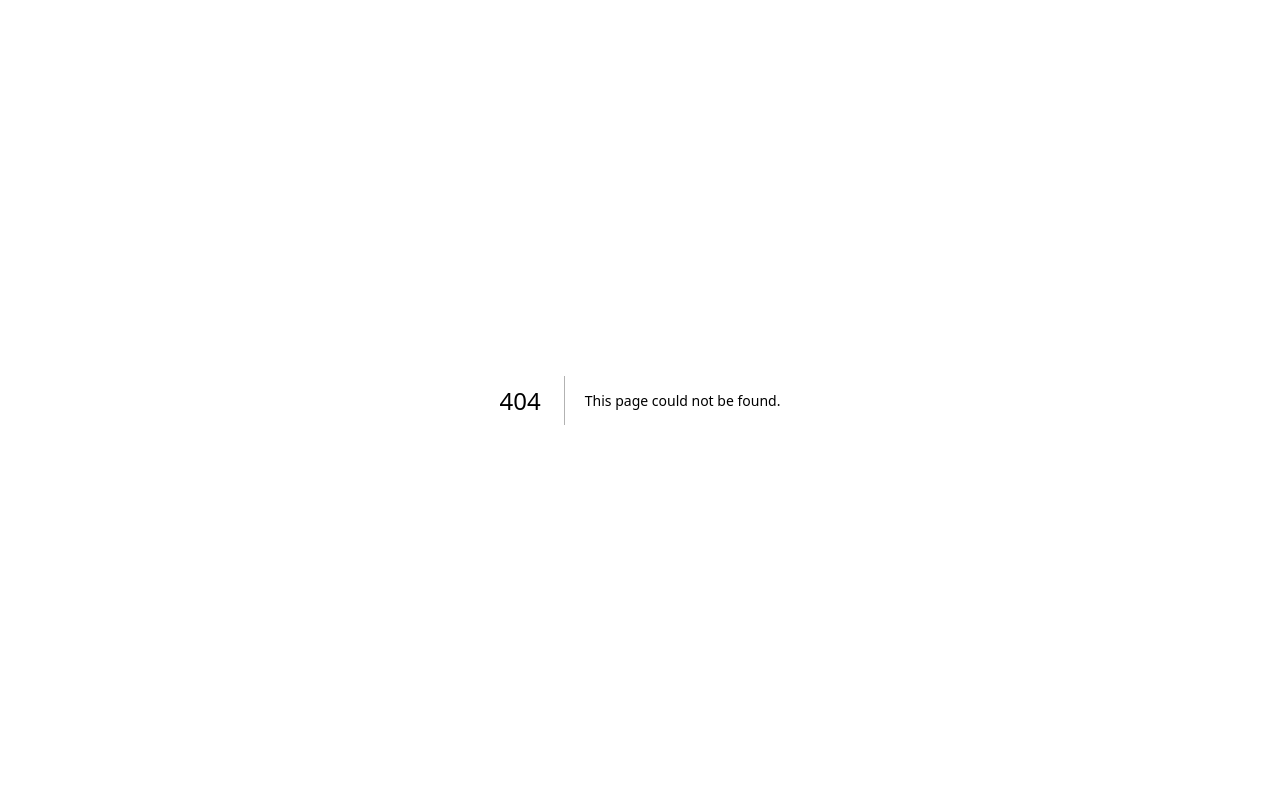
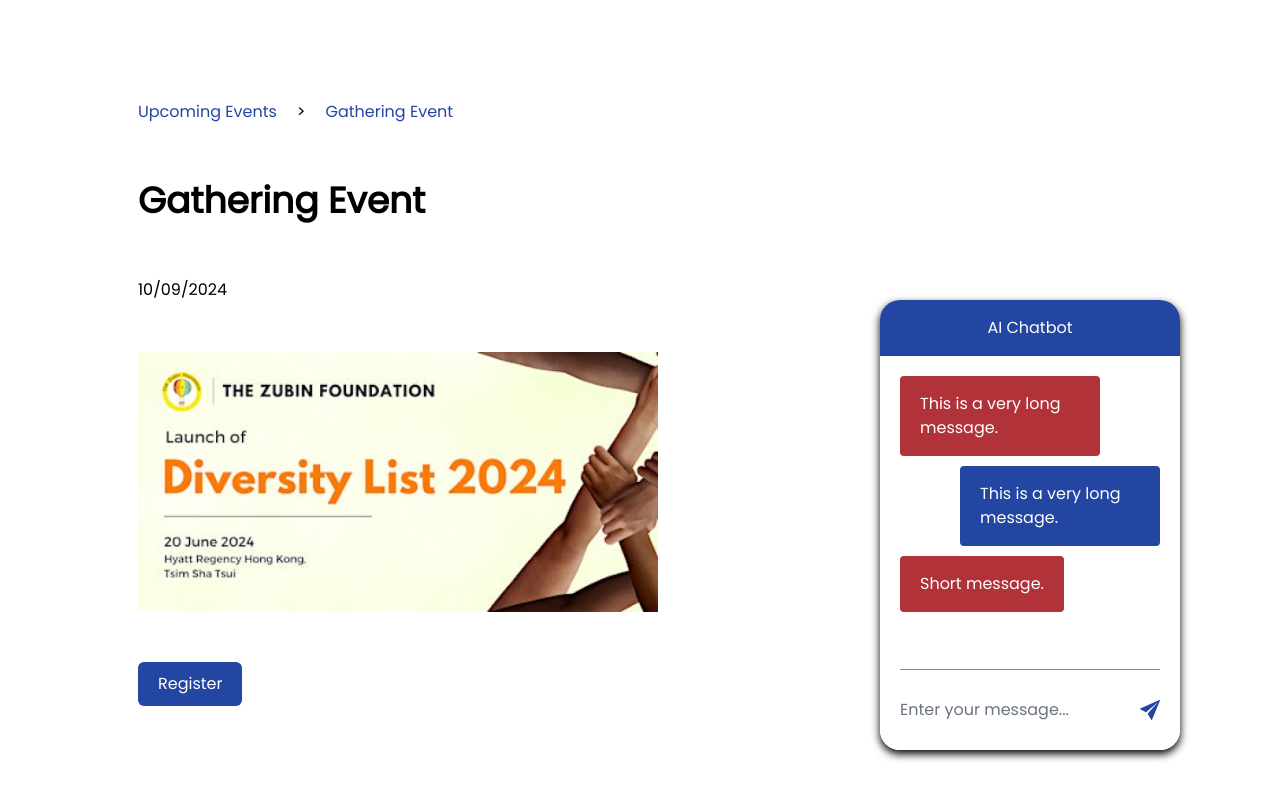
Before and after one commit to Nidhi153/ZubinHackathon, a Next.js app in the folder Frontend/: page /event-details in a window 1280 px wide. Before the commit this address had no page. Shown: the top 800 px of the page. Built offline with nearby package versions, Linux system fonts and the light colour scheme.

Commit message:
feat(event-details): added event details page. Lack navbar and way to retrieve role. There is a ts warning but I do not know how to resolve it.

```diff
--- /dev/null
+++ b/Frontend/app/components/Breadcrumb/Breadcrumb.module.scss
@@ -0,0 +1,11 @@
+@import "../../global.module.scss";
+
+.breadcrumb {
+    color: $blue;
+}
+
+.breadcrumbContainer {
+    display: flex;
+    flex-direction: row;
+    gap: 20px;
+}
--- /dev/null
+++ b/Frontend/app/components/Breadcrumb/Breadcrumb.tsx
@@ -0,0 +1,13 @@
+import Link from "next/link"
+import styles from './Breadcrumb.module.scss'
+
+interface BreadcrumbProps {
+    text: string,
+    href: string,
+}
+
+const Breadcrumb = ({ text, href }: BreadcrumbProps) => {
+    return (<Link href={href} className={styles.breadcrumb}>{text}</Link>)
+}
+
+export default Breadcrumb
--- /dev/null
+++ b/Frontend/app/components/Breadcrumb/BreadcrumbContainer.tsx
@@ -0,0 +1,20 @@
+import Breadcrumb from "./Breadcrumb"
+import styles from './Breadcrumb.module.scss'
+
+interface BreadCrumbContainerProps {
+    role: 'admin' | 'member' | 'volunteer',
+    eventName: string,
+    eventLink: string,
+}
+
+const BreadCrumbContainer = ({ role, eventName, eventLink }: BreadCrumbContainerProps) => {
+    return (
+        <div className={styles.breadcrumbContainer}>
+            <Breadcrumb text={role === 'admin' ? 'All Events' : 'Upcoming Events'} href='/' />
+            <div>{'>'}</div>
+            <Breadcrumb text={eventName} href={eventLink} />
+        </div>
+    )
+}
+
+export default BreadCrumbContainer
--- /dev/null
+++ b/Frontend/app/components/Button/Button.module.scss
@@ -0,0 +1,17 @@
+@import "../../global.module.scss";
+
+.button {
+    padding: 10px 20px;
+    background-color: $blue;
+    color: $white;
+    border-radius: 6px;
+    width: fit-content;
+}
+
+.button:hover {
+    background-color: $sky;
+}
+
+.buttonBrown {
+    background-color: $brown;
+}
--- /dev/null
+++ b/Frontend/app/components/Button/Button.tsx
@@ -0,0 +1,17 @@
+import styles from './Button.module.scss'
+
+interface ButtonProps {
+    children: string,
+    background?: 'blue' | 'brown',
+}
+
+const Button = ({ children, background = 'blue' }: ButtonProps) => {
+    return (
+        <div className={[
+            styles.button,
+            background === 'brown' ? styles.buttonBrown : '',
+        ].join(' ')}>{children}</div>
+    )
+}
+
+export default Button
--- /dev/null
+++ b/Frontend/app/event-details/eventDetails.module.scss
@@ -0,0 +1,25 @@
+@import "./../global.module.scss";
+
+.body {
+    display: flex;
+    flex-direction: column;
+    gap: 50px;
+    padding: 100px 138px;
+}
+
+.heading {
+    font-size: $page-heading-font-size;
+    font-weight: $page-heading-font-weight;
+}
+
+.horizontalButtonWrapper {
+    display: flex;
+    flex-direction: row;
+    gap: 50px;
+}
+
+.verticalButtonWrapper {
+    display: flex;
+    flex-direction: column;
+    gap: 20px;
+}
--- /dev/null
+++ b/Frontend/app/event-details/page.tsx
@@ -0,0 +1,63 @@
+'use client'
+
+import Image from 'next/image'
+import chatbotStyles from '../chatbot/chatbotPage.module.scss'
+import BreadCrumbContainer from '../components/Breadcrumb/BreadcrumbContainer'
+import Chatbot from '../components/Chatbot/Chatbot'
+import styles from './eventDetails.module.scss'
+import posterImage from '../assets/poster.png'
+import Button from '../components/Button/Button'
+import { useSearchParams } from 'next/navigation'
+import { useEffect, useState } from 'react'
+
+/* Planning to migrate this to a type file */
+const ALL_ROLES = ['volunteer', 'admin', 'member'] as const
+type Roles = typeof ALL_ROLES[number]
+
+const EventDetails = () => {
+    const searchParams = useSearchParams()
+    const [role, setRole] = useState<Roles>('member')
+
+    /* Update the role whenever the link refreshes */
+    // No idea how to resolve this warning
+    useEffect(() => {
+        const role = searchParams.get('role')
+        if (role && ALL_ROLES.includes(role)) {
+            setRole(role)
+            console.log('role is ' + role)
+        }
+    }, [searchParams])
+
+    return (
+        <div className={styles.body}>
+            <BreadCrumbContainer role={role} eventName='Gathering Event' eventLink='/event-details' />
+            <div className={styles.heading}>Gathering Event</div>
+            <div>10/09/2024</div>
+            <Image src={posterImage} alt='Poster Image' height={260} />
+
+            {/* Member and volunteer only */}
+            {role !== 'admin'
+                ? <div className={styles.horizontalButtonWrapper}>
+                    <Button>Register</Button>
+                    {role === 'volunteer' ? <Button background='brown'>Register as volunteer</Button> : ''}
+                </div>
+                : ''}
+
+            {role === 'admin'
+                ? <div className={styles.verticalButtonWrapper}>
+                    <Button>See registration data</Button>
+                    <Button>Send message to participants</Button>
+                </div>
+                : ''}
+
+            {/* Fixed on page, only show to volunteers and members */}
+            {role !== 'admin'
+                ? <div className={chatbotStyles.chatbotWrapper}>
+                    <Chatbot />
+                </div>
+                : ''}
+        </div>
+    )
+}
+
+export default EventDetails
```
Also changed, not shown: Frontend/app/assets/poster.png (added).
